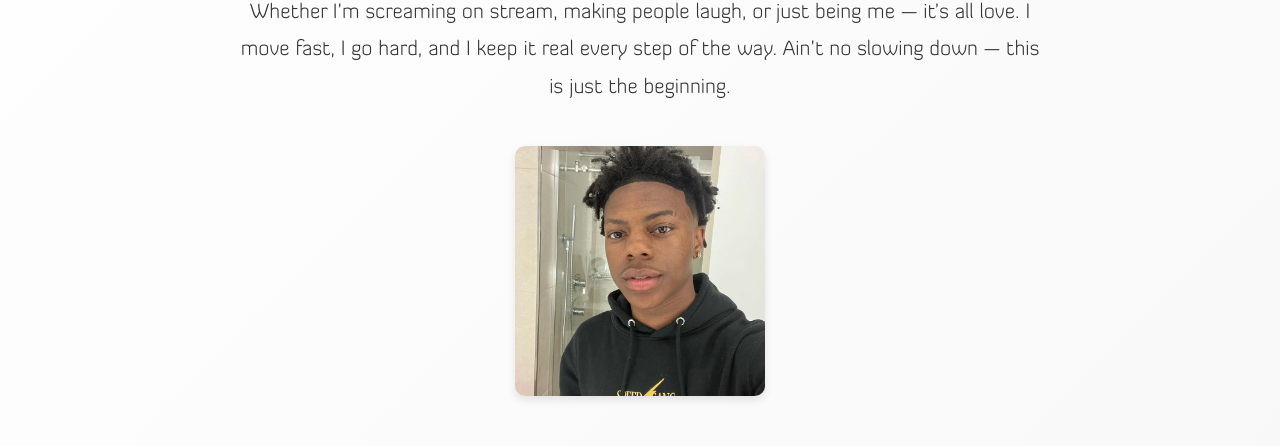
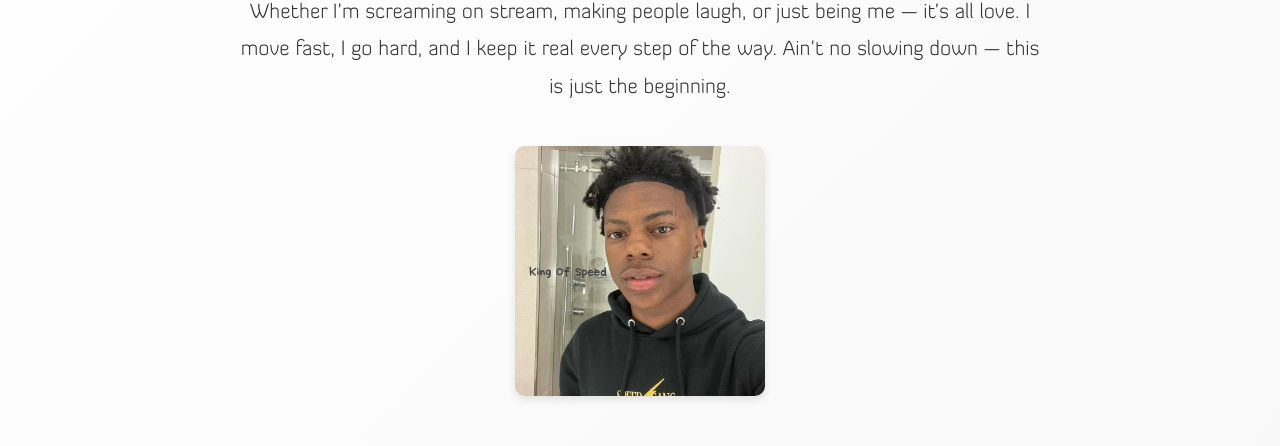
Before and after one commit to AbdulhaqKhan1/darren, a React (Vite) app: page / in a window 1280 px wide. Shown: the part 1129-1575 px from the top of the page. Built offline with nearby package versions, Linux system fonts and the light colour scheme.

Commit message:
Image fixing

```diff
--- a/src/components/About.jsx
+++ b/src/components/About.jsx
@@ -9,7 +9,7 @@ const AboutPage = () => {
           Yo, I’m just a young dude chasing my dreams with crazy energy and a whole lotta heart. I started out just having fun online, now I’m turning that grind into something real. Whether I’m screaming on stream, making people laugh, or just being me — it’s all love. I move fast, I go hard, and I keep it real every step of the way. Ain’t no slowing down — this is just the beginning.
         </p>
         <div className="about-images">
-          <img src="../src/assets/IMG_657.webp" alt="Profile" className="about-image" />
+          <img src="../src/assets/IMG_843.jpeg" alt="Profile" className="about-image" />
         </div>
       </div>
     </section>
```
Also changed, not shown: src/assets/IMG_657.webp (deleted), src/assets/IMG_843.jpeg (added).
